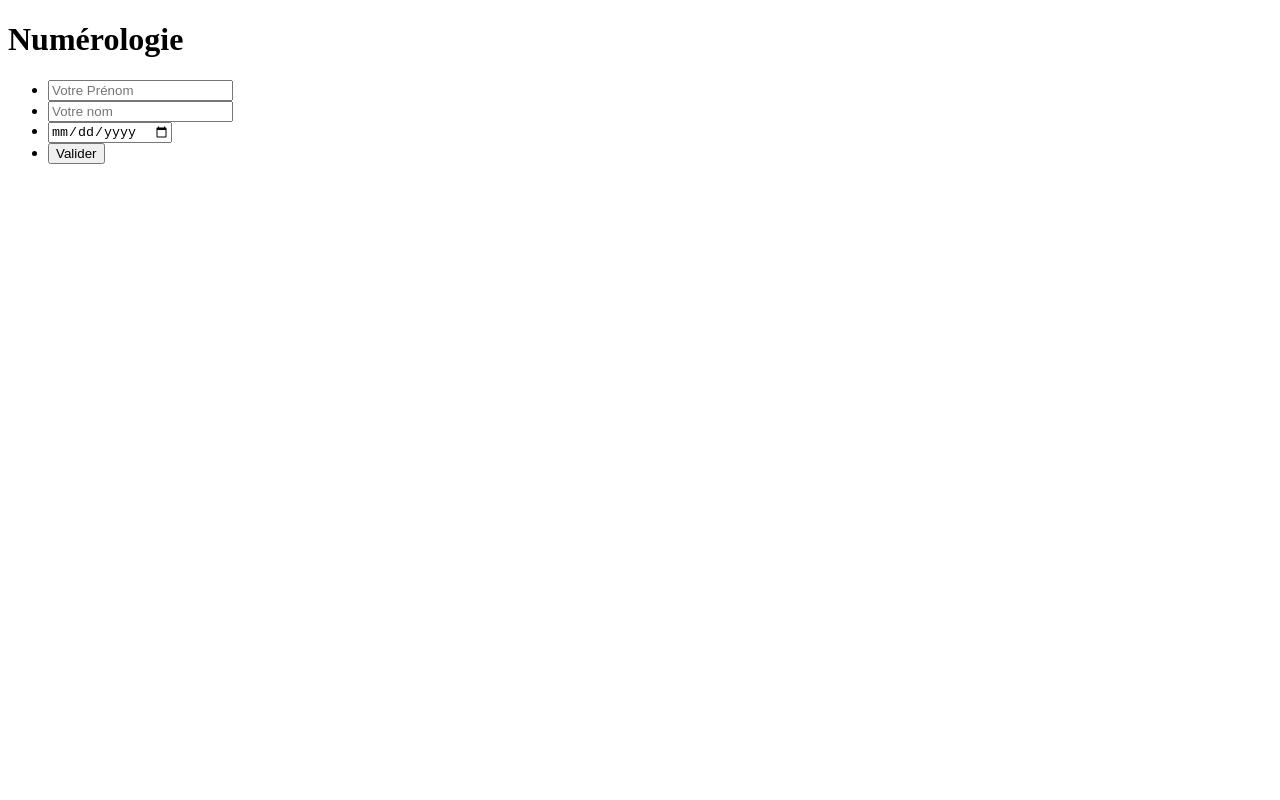
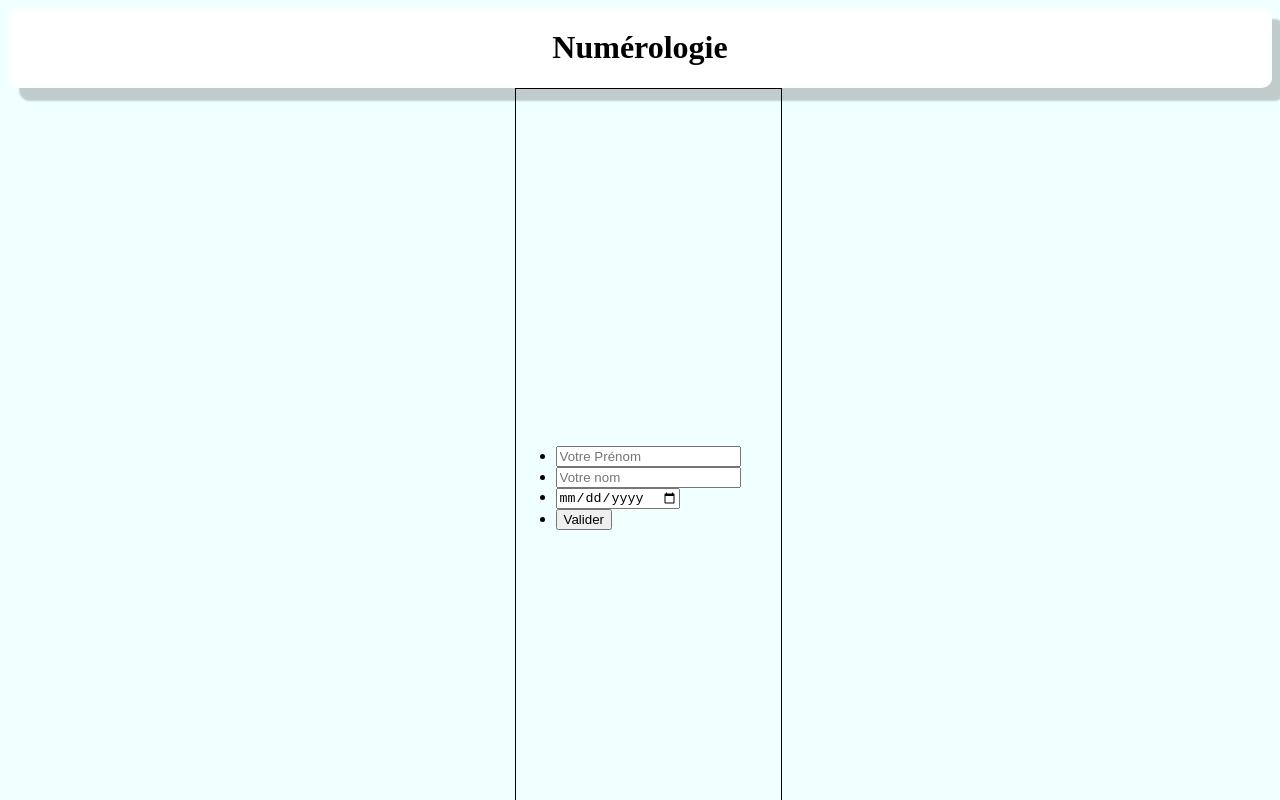
Before and after one commit to errazur/Num-rologie, a plain HTML site: page index.html in a window 1280 px wide. Drawn offline with Linux system fonts and the light colour scheme.

Commit message:
Numérologie fonctionnelle !

```diff
--- a/dom.js
+++ b/dom.js
@@ -5,6 +5,11 @@ function btn1() {
     var datedenaissance = document.getElementById('dtn').value;
 
     var ullist = document.getElementById('liste')
+
+    var lis = document.querySelectorAll('#liste li');
+    for (var i = 0; li = lis[i]; i++) {
+        li.parentNode.removeChild(li);
+    }
 
     var liactif = document.createElement('li');
     liactif.id = "nbactif";
@@ -56,14 +61,14 @@ function btn1() {
         return x + y;
     }
 
-    function calcNb3premier(tab, tab2) {
+    function calcNb3premier(prenom, tab2) {
         var res = 0;
         var resultat = 0;
         var passage = new String;
-        for (var t = 0; t < tab.length; t++) {
+        for (var t = 0; t < prenom.length; t++) {
             for (var i = 1; i < 10; i++) {
                 for (var j = 0; j < 3; j++) {
-                    if (tab[t].toUpperCase() == tab2[i][j]) {
+                    if (prenom[t].toUpperCase() == tab2[i][j]) {
                         res += i;
                     }
                 }
@@ -152,7 +157,7 @@ function btn1() {
         }
         passage2 = res.toString();
         do {
-            resultat= 0;
+            resultat = 0;
             for (var q = 0; q < passage2.length; q++) {
                 resultat += parseInt(passage2.charAt(q));
             }
@@ -197,7 +202,7 @@ function btn1() {
     var textIntime = document.createTextNode("Votre nombre intime est : " + nbIntime);
     var textRea = document.createTextNode("Votre nombre de réalisation est : " + nbRea);
     var textInitiale = document.createTextNode("Votre nombre issu des initiale est : " + nbInitiale);
-    var textEvolution = document.createTextNode("Votre nombre d'évolution est : " + nbEvo);
+    //var textEvolution = document.createTextNode("Votre nombre d'évolution est : " + nbEvo);
 
     liactif.appendChild(textactif);
     liheredit.appendChild(textHeredit);
@@ -205,7 +210,7 @@ function btn1() {
     liintime.appendChild(textIntime);
     lirea.appendChild(textRea);
     liinitia.appendChild(textInitiale);
-    lievo.appendChild(textEvolution);
+    //lievo.appendChild(textEvolution);
 
     ullist.appendChild(liactif);
     ullist.appendChild(liheredit);
@@ -213,5 +218,5 @@ function btn1() {
     ullist.appendChild(liintime);
     ullist.appendChild(lirea);
     ullist.appendChild(liinitia);
-    ullist.appendChild(lievo);
+    //ullist.appendChild(lievo);
 }
--- a/index.html
+++ b/index.html
@@ -7,22 +7,37 @@
     <meta name="viewport" content="width=device-width, initial-scale=1.0">
     <title>Document</title>
     <script type="text/javascript" src="dom.js"></script>
+    <link rel="stylesheet" href="style.css">
 </head>
 
 <body>
+    <header class="Titre">
         <h1>Numérologie</h1>
+    </header>
+
+    <div class="container">
+
+        <div class="Border">
+
+            <div class="Formulaire">
                 <ul>
                     <li><input id="prenom" type="text" name="name" placeholder="Votre Prénom"></li>
                     <li><input id="nom" type="text" name="name" placeholder="Votre nom"></li>
                     <li><input id="dtn" type="Date" name="name"></li>
                     <li><input id="button" type="button" value="Valider" onclick="btn1()"></li>
                 </ul>
+            </div>
 
-    <div id="resultat">
+            <div id="resultat" class="result">
                 <ul id="liste">
 
                 </ul>
             </div>
+
+        </div>
+
+    </div>
+
 </body>
 
 </html>
--- /dev/null
+++ b/style.css
@@ -0,0 +1,41 @@
+body{
+    background-color: azure;
+}
+
+.Titre
+{
+    background-color: white;
+    display : flex;
+    justify-content: center;
+    box-shadow: 12px 12px 2px 1px rgba(0, 0, 0, 0.2);
+    border-radius: 10px;
+}
+
+.container {
+    position: fixed;
+    min-height: 100%;
+    min-width: 100%;
+    display: flex;
+    flex-direction: row;
+    justify-content: center;
+
+}
+
+.Border{
+    Border: 1px solid black;
+    display : flex;
+    justify-content: center;
+}
+
+.Formulaire{
+    display : flex;
+    flex-direction: column;
+    justify-content: center;
+
+}
+
+.result{
+    display : flex;
+    flex-direction: column;
+    justify-content: center;
+}
```
Lines whose indentation alone changed are shown as unchanged.
